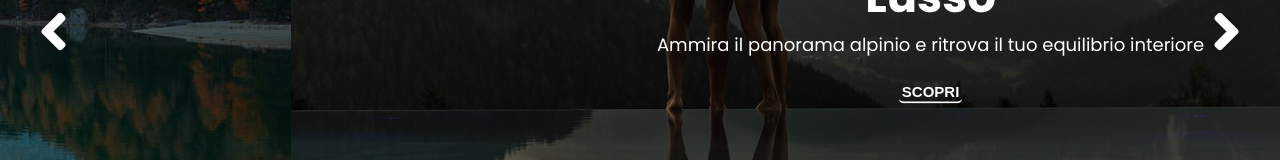
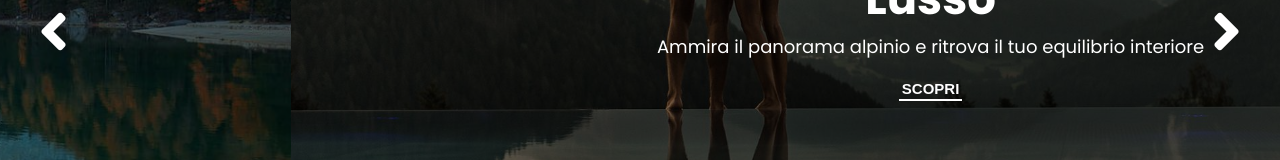
Before and after one commit to gabricune/landing-page-sudtirol-gabriele-cunegatti, a plain HTML site: page index.html in a window 1280 px wide. Shown: the part 367-527 px from the top of the page. Drawn offline with nearby package versions, Linux system fonts and the light colour scheme.

Commit message:
modifiche def

```diff
--- a/style.css
+++ b/style.css
@@ -89,6 +89,7 @@ body, html
 {
 	display: inline-block;
 	text-decoration: none;
+    vertical-align: middle;
 }
 
 .navbar .logo
@@ -227,6 +228,7 @@ nav.sopra .logo
 
 .slide-data button
 {
+    /*
     background: none;
     outline: none;
     border: 1px solid #fff;
@@ -238,6 +240,19 @@ nav.sopra .logo
     transition: 0.4s linear;
 	border-radius: 5px;
 	margin-top: 5px;
+    */
+    background: none;
+    outline: none;
+    border-bottom: 2px solid white;
+    border-top: 0px;
+    border-left: 0px;
+    border-right: 0px;
+    color: #fff;
+    font-weight: bolder;
+    padding: 10px 3px 2px;
+    font-size: 15px;
+    text-transform: uppercase;
+    transition: 0.4s linear;
 }
 
 .slide-data button:hover
```
